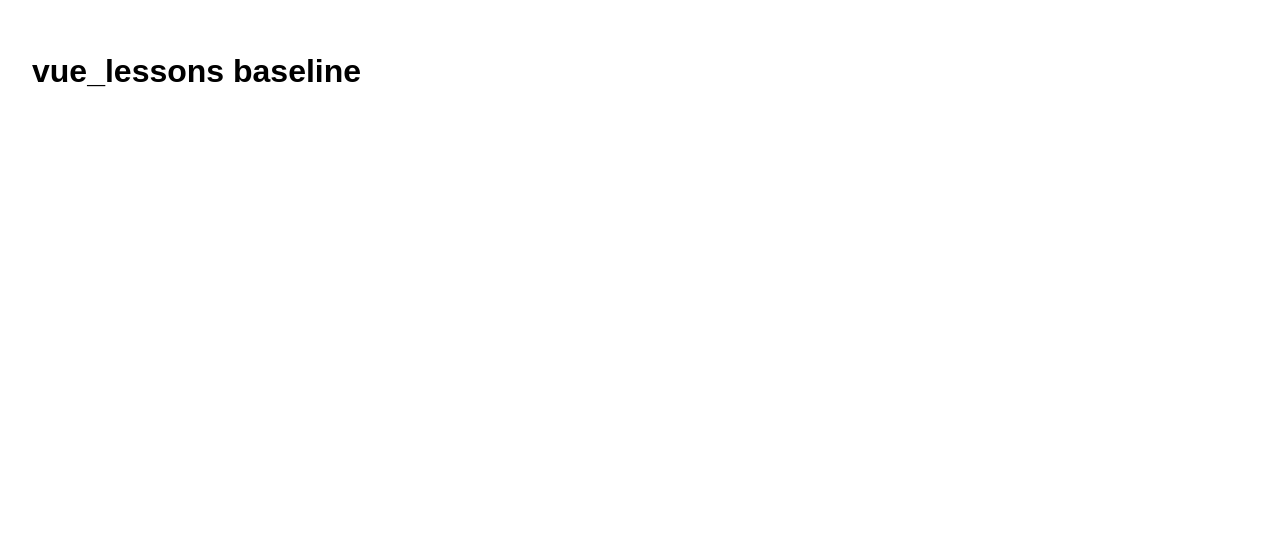
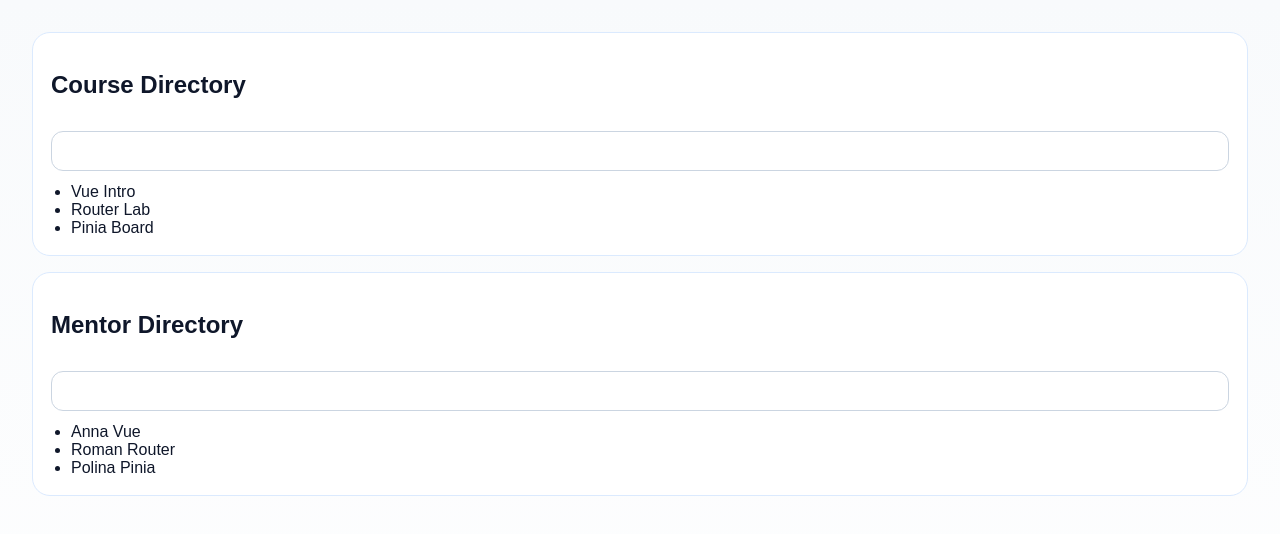
Before and after one commit to angularWorkshop/vue_lessons, a Vue app: page / in a window 1280 px wide. Shown: the top 534 px of the page. Built offline with nearby package versions, Linux system fonts and the light colour scheme.

Commit message:
fix: answer directory-shared-composable

```diff
--- a/src/App.vue
+++ b/src/App.vue
@@ -1,16 +1,95 @@
 <script setup>
-const title = 'vue_lessons baseline';
+import { courseItems, mentorItems } from './directory-seed.js';
+import { useDirectoryFilter } from './useDirectoryFilter.js';
+
+const courses = useDirectoryFilter(courseItems);
+const mentors = useDirectoryFilter(mentorItems);
 </script>
 
 <template>
-  <main class="app">
-    <h1>{{ title }}</h1>
-  </main>
+<main class="screen">
+  <section class="panel stack">
+    <h1>Course Directory</h1>
+    <input :value="courses.query.value" @input="courses.updateQuery($event.target.value)" />
+    <ul>
+      <li v-for="item in courses.visibleItems.value" :key="item.id">{{ item.title }}</li>
+    </ul>
+  </section>
+
+  <section class="panel stack">
+    <h2>Mentor Directory</h2>
+    <input :value="mentors.query.value" @input="mentors.updateQuery($event.target.value)" />
+    <ul>
+      <li v-for="item in mentors.visibleItems.value" :key="item.id">{{ item.title }}</li>
+    </ul>
+  </section>
+</main>
 </template>
 
 <style scoped>
-.app {
-  padding: 24px;
+:global(body) {
+  margin: 0;
+}
+
+.screen {
+  min-height: 100vh;
+  padding: 32px;
+  display: grid;
+  gap: 16px;
+  align-content: start;
+  background: linear-gradient(180deg, #f8fafc 0%, #ffffff 100%);
+  color: #0f172a;
   font-family: Arial, sans-serif;
 }
+
+.panel {
+  padding: 18px;
+  border-radius: 18px;
+  background: white;
+  border: 1px solid #dbeafe;
+}
+
+.stack {
+  display: grid;
+  gap: 12px;
+}
+
+.row {
+  display: flex;
+  gap: 8px;
+  align-items: center;
+  flex-wrap: wrap;
+}
+
+button,
+input,
+select {
+  font: inherit;
+}
+
+button {
+  border: 0;
+  border-radius: 12px;
+  padding: 10px 14px;
+  background: #2563eb;
+  color: white;
+  cursor: pointer;
+}
+
+button[disabled] {
+  opacity: 0.55;
+  cursor: not-allowed;
+}
+
+input,
+select {
+  padding: 10px 12px;
+  border-radius: 12px;
+  border: 1px solid #cbd5e1;
+}
+
+ul {
+  margin: 0;
+  padding-left: 20px;
+}
 </style>
--- /dev/null
+++ b/src/directory-seed.js
@@ -0,0 +1,11 @@
+export const courseItems = [
+  { id: 'c1', title: 'Vue Intro' },
+  { id: 'c2', title: 'Router Lab' },
+  { id: 'c3', title: 'Pinia Board' },
+];
+
+export const mentorItems = [
+  { id: 'm1', title: 'Anna Vue' },
+  { id: 'm2', title: 'Roman Router' },
+  { id: 'm3', title: 'Polina Pinia' },
+];
--- /dev/null
+++ b/src/useDirectoryFilter.js
@@ -0,0 +1,21 @@
+import { computed, ref } from 'vue';
+
+export function useDirectoryFilter(items) {
+  const query = ref('');
+
+  const visibleItems = computed(() => {
+    const normalized = query.value.trim().toLowerCase();
+    if (!normalized) return items;
+    return items.filter(item => item.title.toLowerCase().includes(normalized));
+  });
+
+  function updateQuery(value) {
+    query.value = value;
+  }
+
+  return {
+    query,
+    visibleItems,
+    updateQuery,
+  };
+}
```
Also changed, not shown: src/main.js (line endings or trailing spaces), 2 other files (tests, documents, lock files or other folders).
